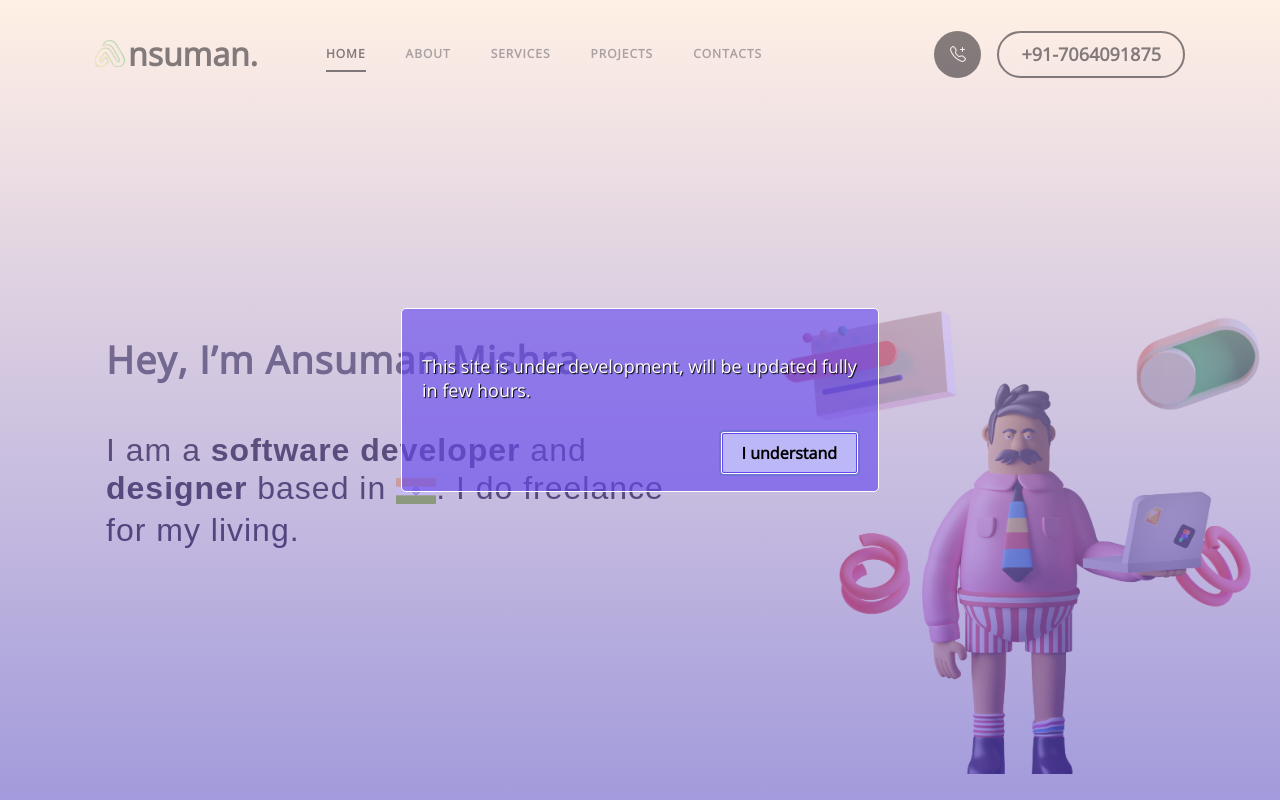
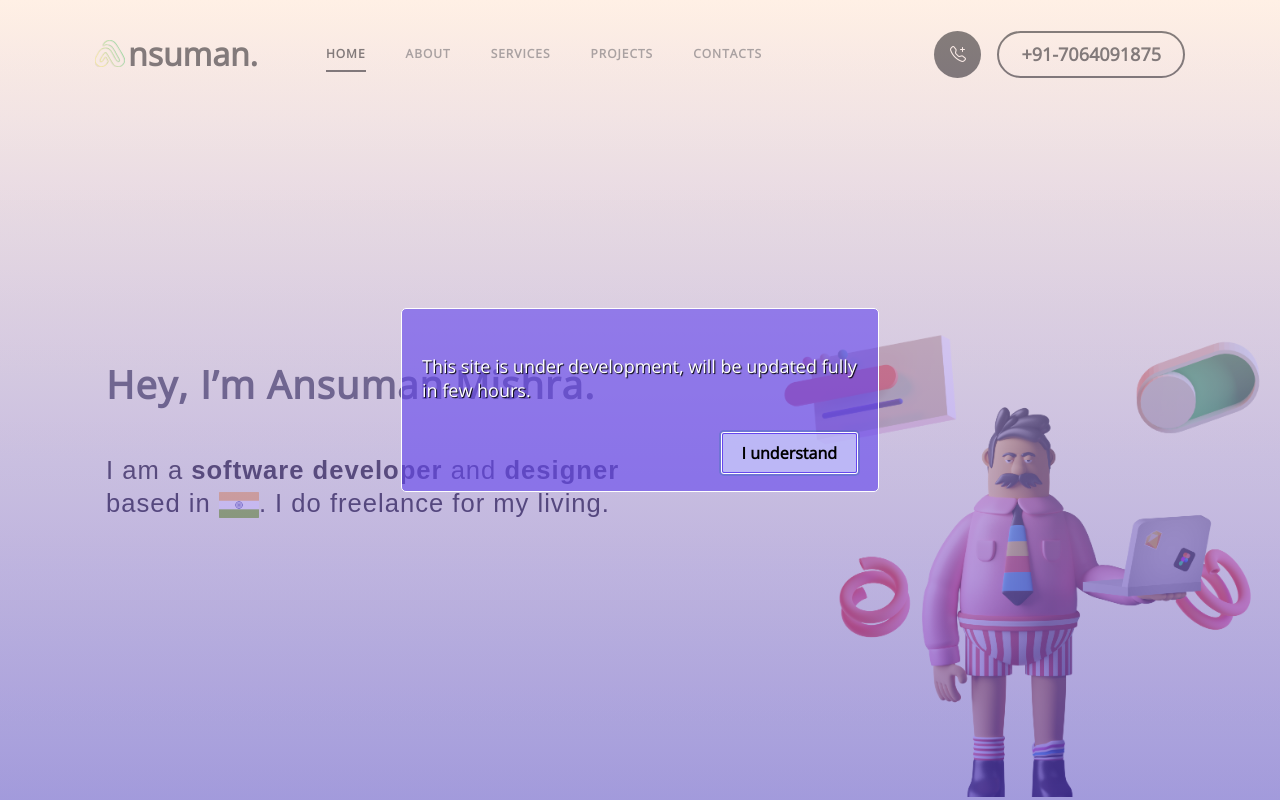
Before and after one commit to mishraansuman/mishraansuman.github.io, a PHP site: page / in a window 1280 px wide. Run offline with PHP 8.4, Linux system fonts and the light colour scheme; some web fonts are replaced.

Commit message:
31-05-2023 U3

```diff
--- a/css/style.css
+++ b/css/style.css
@@ -442,13 +442,13 @@ strong {
 }
 
 .hero-title {
-	font-size: 38px;
+	font-size: 3vw;
   letter-spacing: 1px;
 }
 
 .hero h2 {
   font-family: 'Tsukimi Rounded', sans-serif;
-	font-size: 32px;
+	font-size: 2vw;
   letter-spacing: 1px;
   font-weight: 400;
 }
--- a/index.html
+++ b/index.html
@@ -135,7 +135,7 @@
                                     <h1 class="hero-title">Hey, I’m Ansuman Mishra.</h1>
                                 </div>
 
-                                <h2 class="mb-4">I am a <strong>software developer</strong> and
+                                <h2 class="mb-4 text-justify">I am a <strong>software developer</strong> and
                                     <strong>designer</strong> based in
                                     <img src="images/india.png" alt="India flag by freepik" width="40">. I do
                                     freelance for my living.
```
